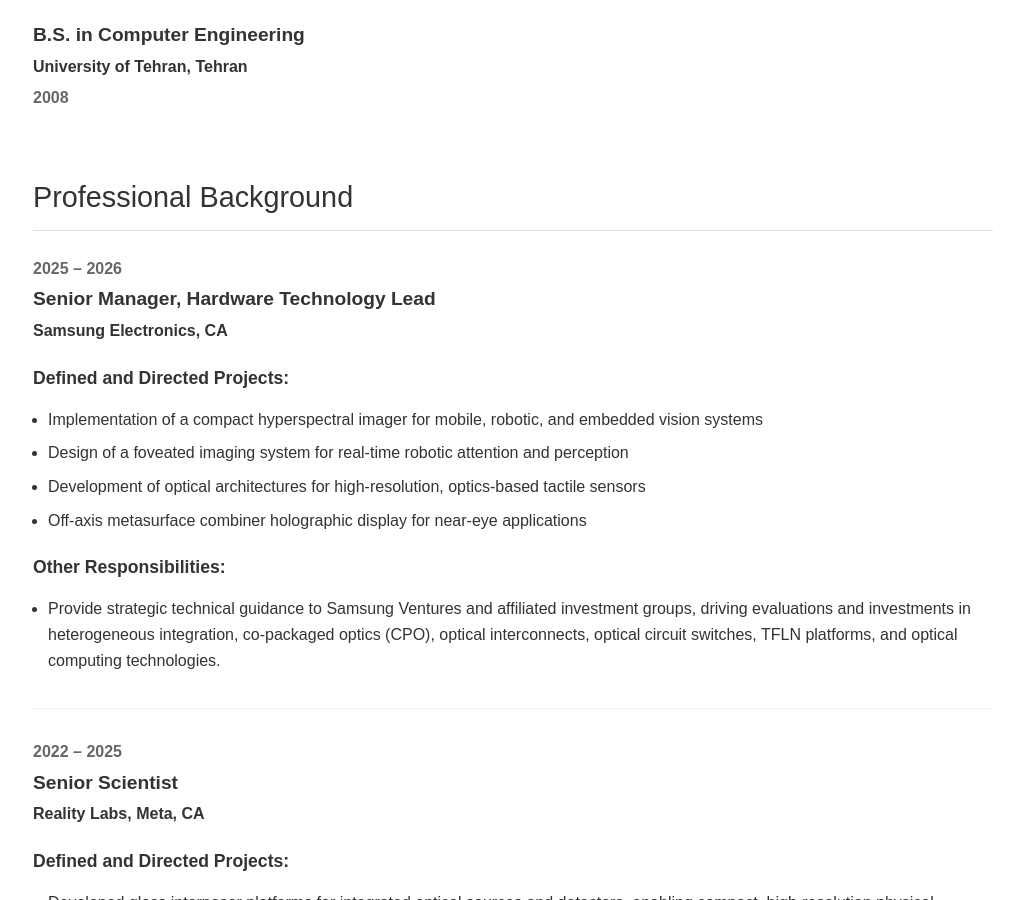
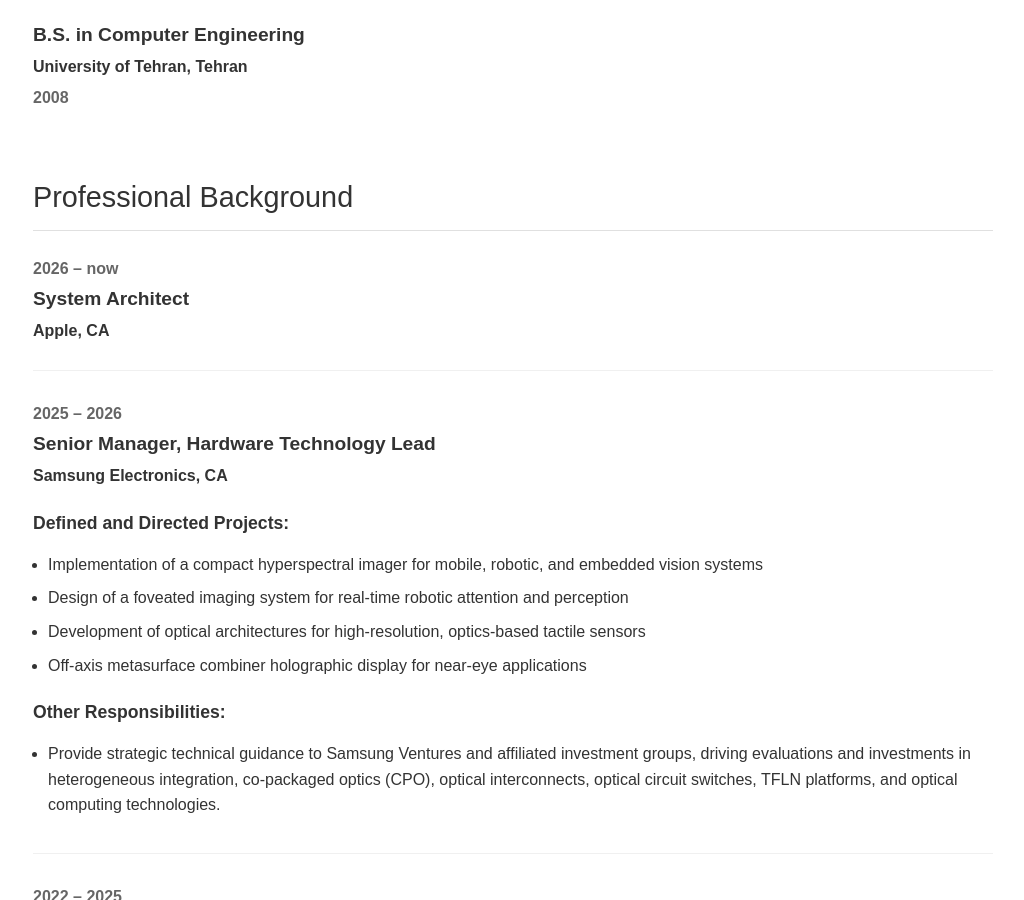
Before and after one commit to shermin-ara/SherminArab.github.io, a Jekyll site: the page built from index.md, in a window 1280 px wide and 900 px high, scrolled down 3081 px. Shown: the whole window, without its empty margins (127-1151 px from the left). Built offline with Jekyll 4.4.1, drawn with Linux system fonts in a browser that asks for light colours.

Commit message:
Update index.md

```diff
--- a/index.md
+++ b/index.md
@@ -221,6 +221,12 @@ title: Shermin Arab
     <h2>Professional Background</h2>
 
     <div class="timeline-item">
+    <div class="timeline-date">2026 – now </div>
+    <div class="timeline-title"> System Architect</div>
+    <div class="timeline-company"> Apple, CA</div>
+   </div>
+
+    <div class="timeline-item">
         <div class="timeline-date">2025 – 2026</div>
         <div class="timeline-title">Senior Manager, Hardware Technology Lead</div>
         <div class="timeline-company">Samsung Electronics, CA</div>
```
